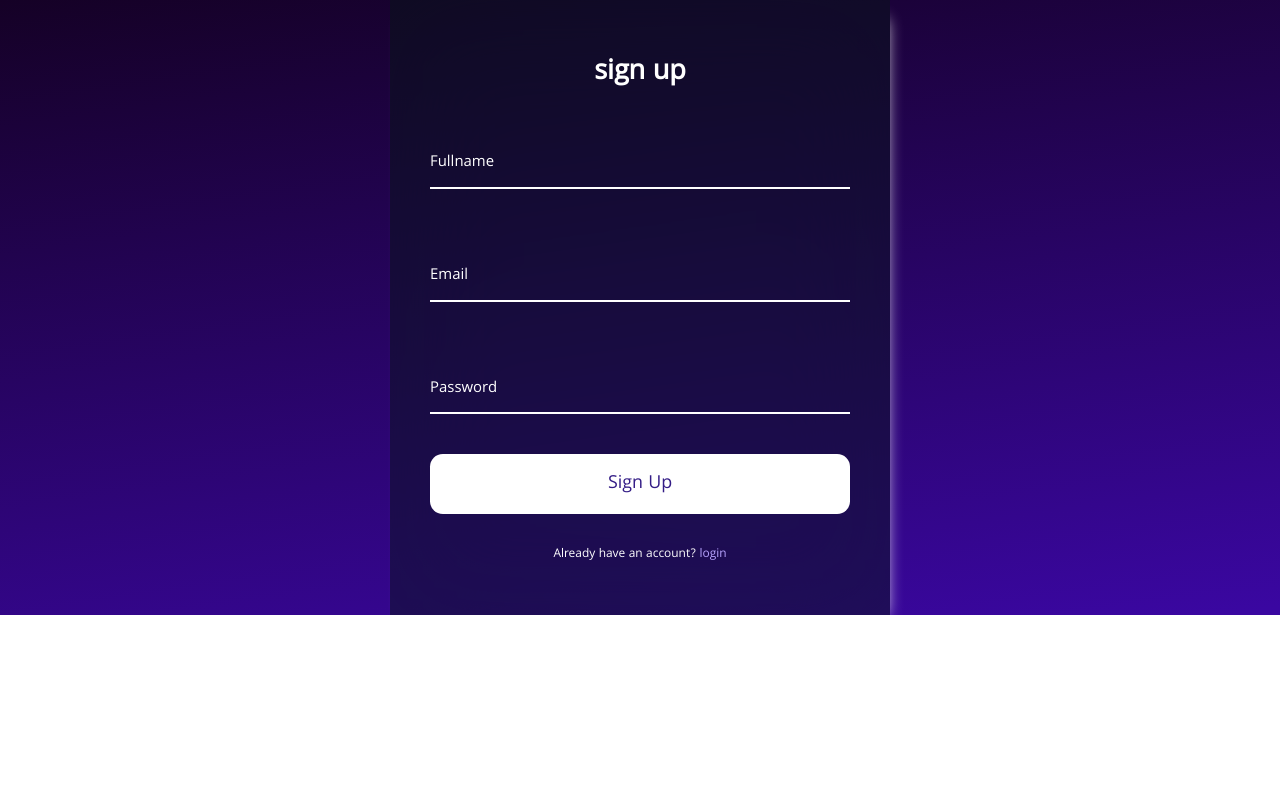
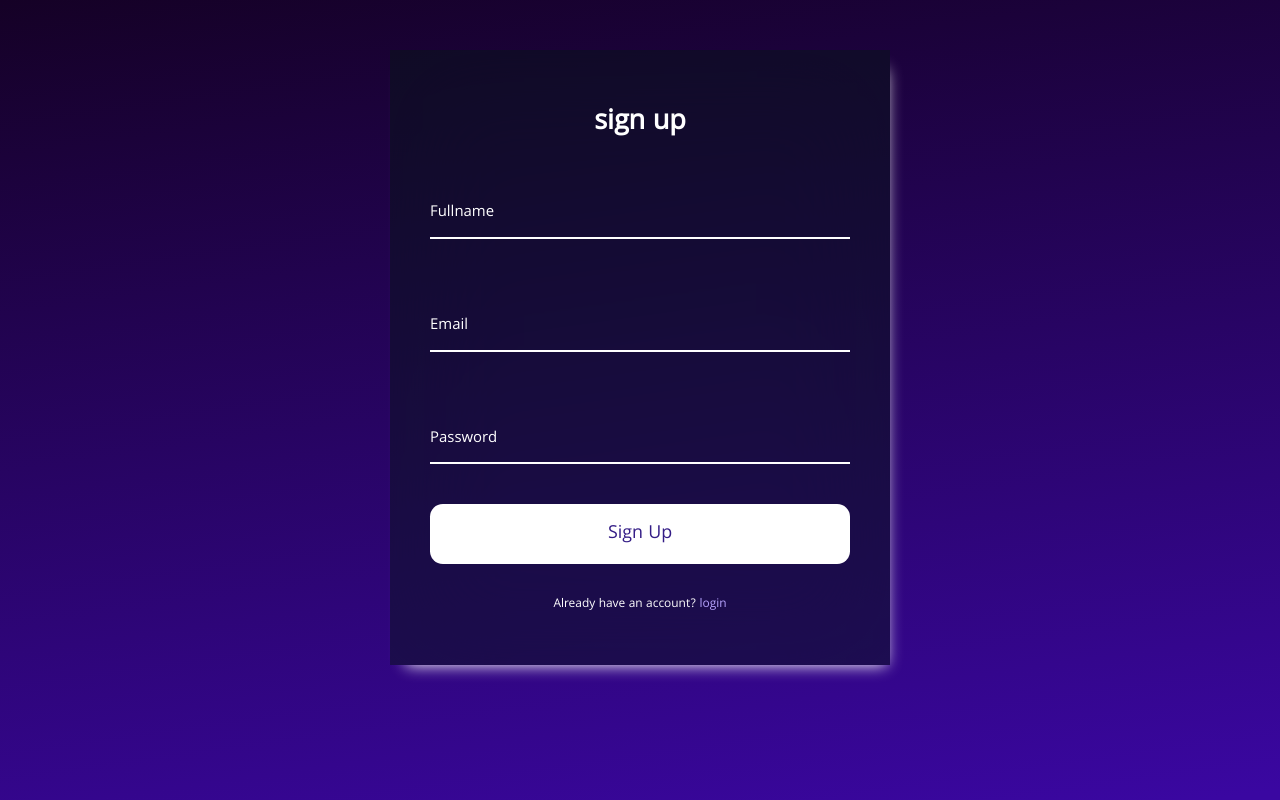
Before and after one commit to BYCode-Infotech/Redux-React-Authentication, a React (Create React App) app: page / in a window 1280 px wide. Built offline with nearby package versions, Linux system fonts and the light colour scheme.

Commit message:
some changes

```diff
--- a/src/form/form.scss
+++ b/src/form/form.scss
@@ -2,7 +2,8 @@
 
 .form-bg {
     width: 100%;
-    height: 100%;
+    height: 100vh;
+    padding-top: 50px;
     background: linear-gradient(172deg, rgba(21, 1, 38, 1) 0%, rgba(58, 7, 161, 1) 99% 100%);
 
     .container {
```
